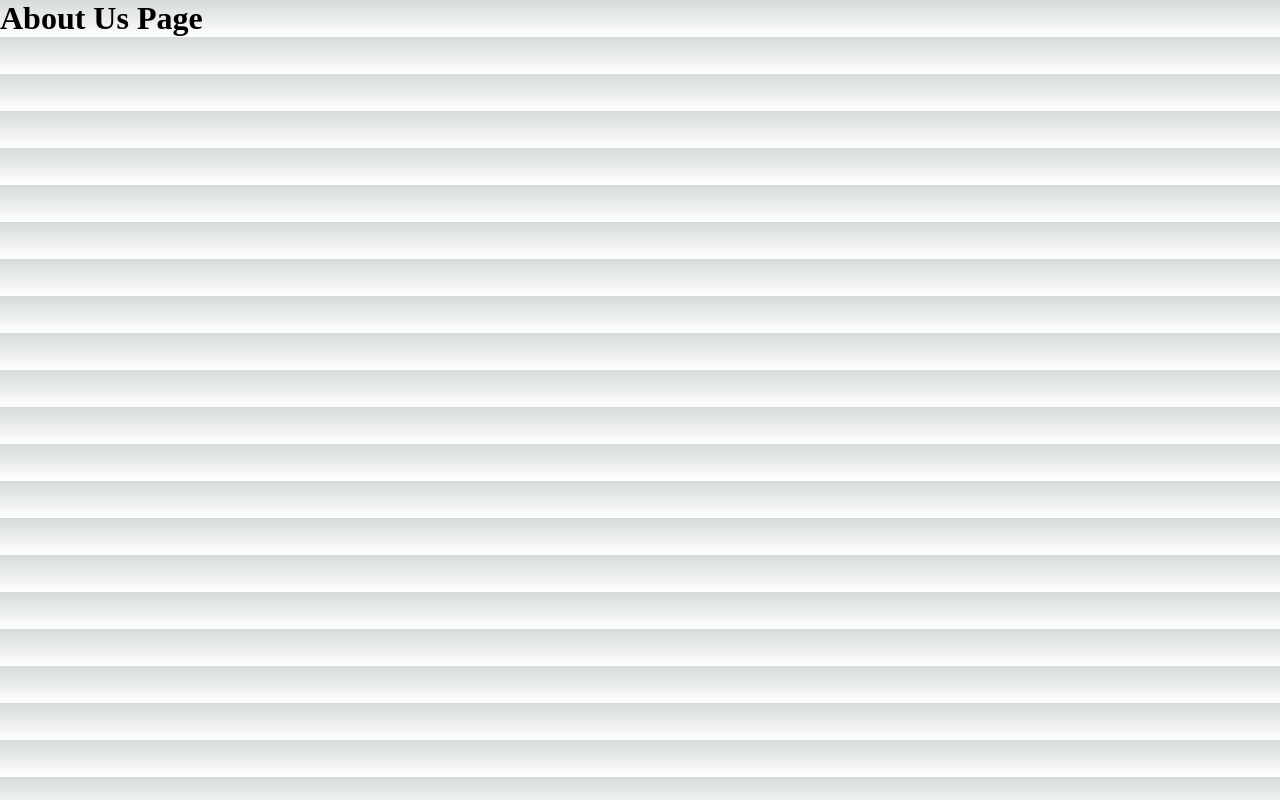
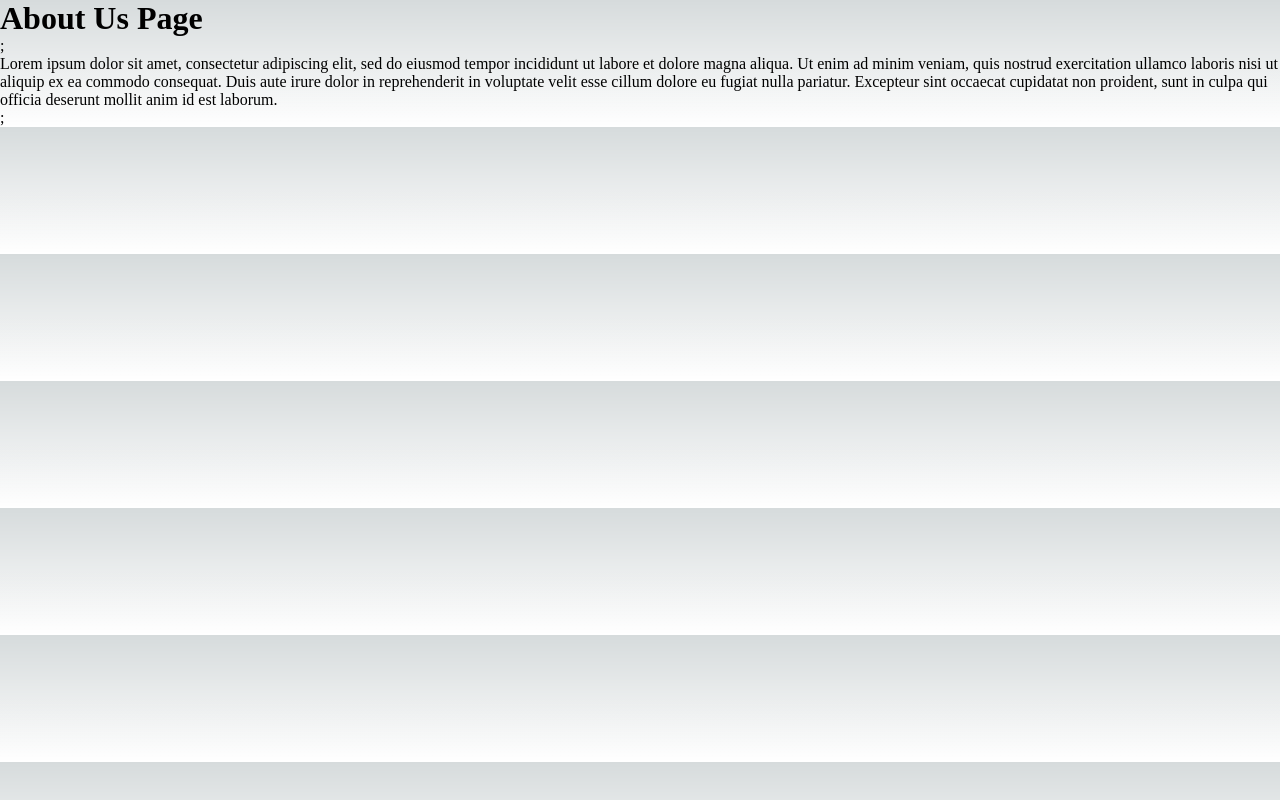
Before and after one commit to ftitus/events_app, a Next.js app: page /about-us in a window 1280 px wide. Built offline with nearby package versions, Linux system fonts and the light colour scheme.

Commit message:
Updates indices

```diff
--- a/src/pages/about-us.js
+++ b/src/pages/about-us.js
@@ -1,4 +1,20 @@
 const AboutUsPage = () => {
-  return <h1> About Us Page</h1>;
+  return (
+    <div>
+      <h1> About Us Page</h1>;
+      <p>
+        {" "}
+        {""}
+        Lorem ipsum dolor sit amet, consectetur adipiscing elit, sed do eiusmod
+        tempor incididunt ut labore et dolore magna aliqua. Ut enim ad minim
+        veniam, quis nostrud exercitation ullamco laboris nisi ut aliquip ex ea
+        commodo consequat. Duis aute irure dolor in reprehenderit in voluptate
+        velit esse cillum dolore eu fugiat nulla pariatur. Excepteur sint
+        occaecat cupidatat non proident, sunt in culpa qui officia deserunt
+        mollit anim id est laborum.
+      </p>
+      ;
+    </div>
+  );
 };
 export default AboutUsPage;
--- a/src/pages/index.js
+++ b/src/pages/index.js
@@ -66,7 +66,7 @@
         </a>
       </main>
       <footer className={styles.footer}>
-        <p> 2023 Time To Code A Project js</p>
+        <p> 2023 Time To Code A Project Built With Next.js</p>
       </footer>
     </div>
   );
```
Also changed, not shown: src/pages/events/index.js (+22 -0 lines).
